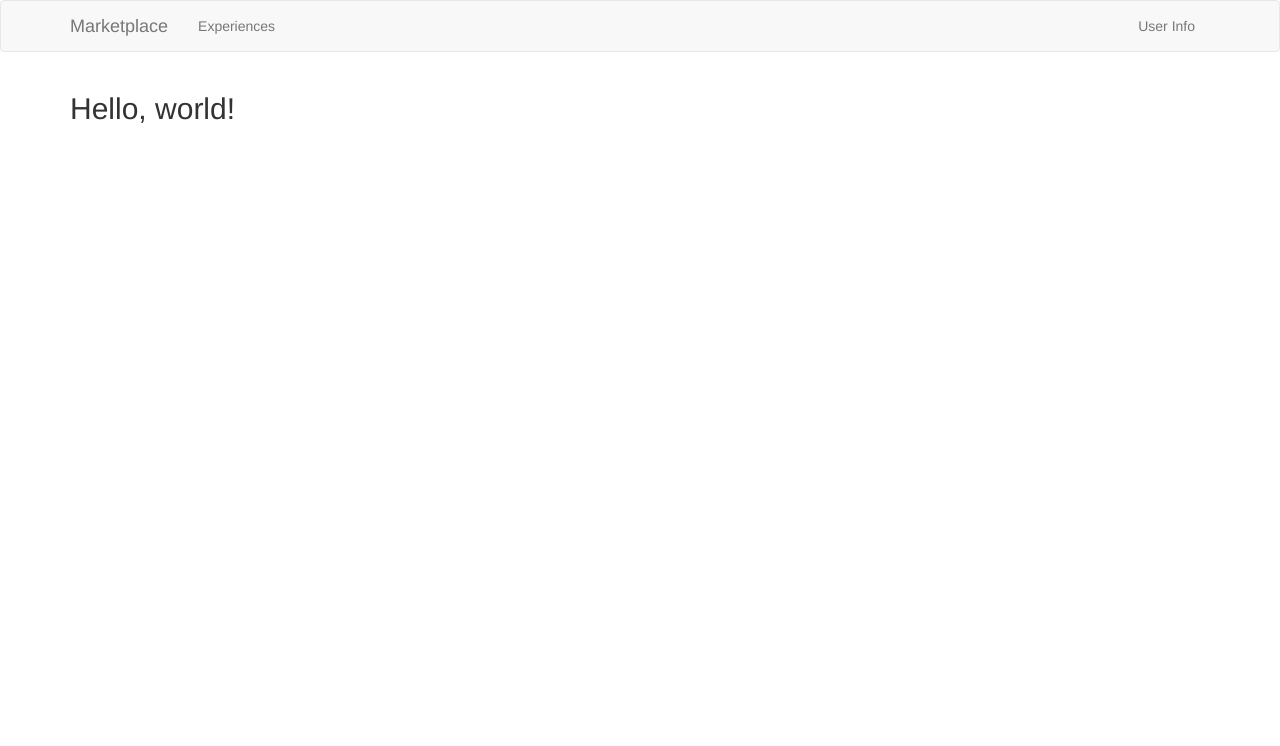
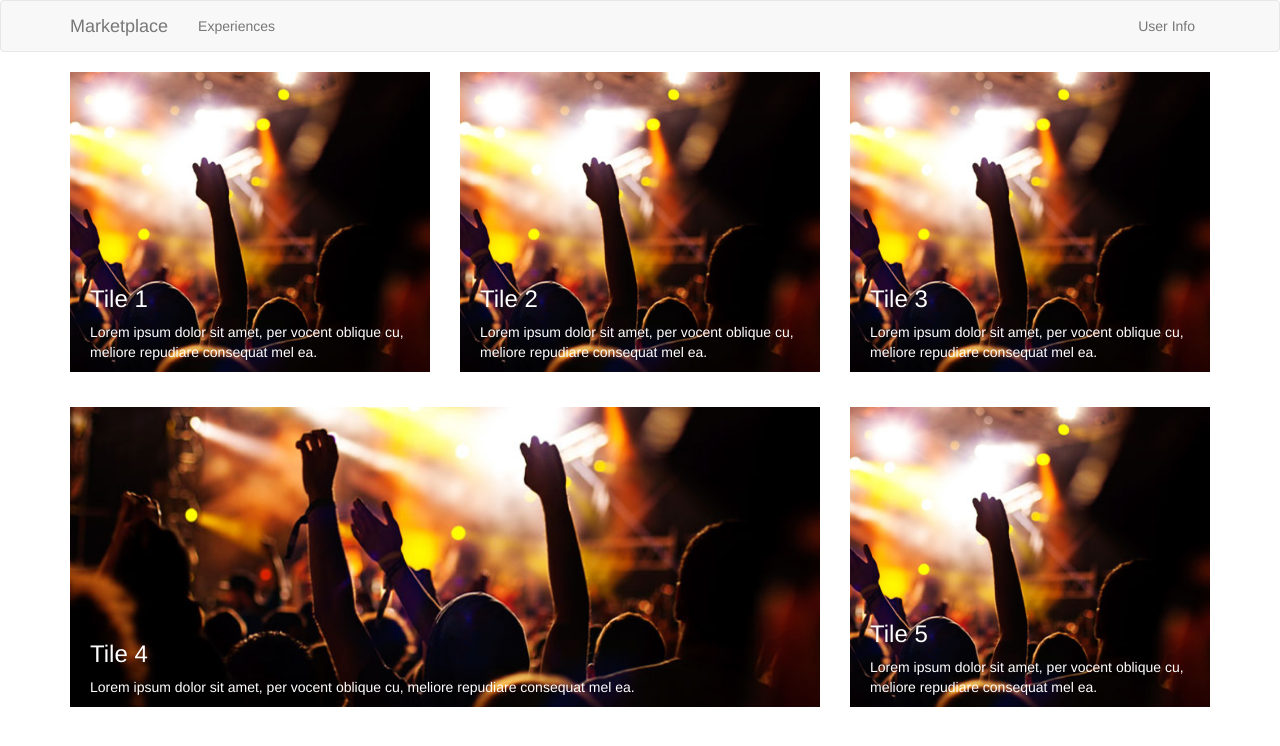
Before and after one commit to jessjass/cs4501-isa-project-final, a Django app: page / in a window 1280 px wide. Shown: the top 746 px of the page. Run offline with Django 3.2, Linux system fonts and the light colour scheme; some libraries are stand-ins or nearby versions.

Commit message:
Add basic home page design (draft)

```diff
--- a/app/web/pages/templates/index.html
+++ b/app/web/pages/templates/index.html
@@ -29,8 +29,47 @@
     {% include "navbar.html" %}
     <div class="container">
       <div class="row">
-        <div class="col-md-12">
-          <h2>Hello, world!</h2>
+        <div class="col-md-4">
+          <div class="tile">
+            <div class="tile-description">
+              <h3>Tile 1</h3>
+              <p>Lorem ipsum dolor sit amet, per vocent oblique cu, meliore repudiare consequat mel ea.</p>
+            </div>
+          </div>
+        </div>
+        <div class="col-md-4">
+          <div class="tile">
+            <div class="tile-description">
+              <h3>Tile 2</h3>
+              <p>Lorem ipsum dolor sit amet, per vocent oblique cu, meliore repudiare consequat mel ea.</p>
+            </div>
+          </div>
+        </div>
+        <div class="col-md-4">
+          <div class="tile">
+            <div class="tile-description">
+              <h3>Tile 3</h3>
+              <p>Lorem ipsum dolor sit amet, per vocent oblique cu, meliore repudiare consequat mel ea.</p>
+            </div>
+          </div>
+        </div>
+      </div>
+      <div class="row">
+        <div class="col-md-8">
+          <div class="tile">
+            <div class="tile-description">
+              <h3>Tile 4</h3>
+              <p>Lorem ipsum dolor sit amet, per vocent oblique cu, meliore repudiare consequat mel ea.</p>
+            </div>
+          </div>
+        </div>
+        <div class="col-md-4">
+          <div class="tile">
+            <div class="tile-description">
+              <h3>Tile 5</h3>
+              <p>Lorem ipsum dolor sit amet, per vocent oblique cu, meliore repudiare consequat mel ea.</p>
+            </div>
+          </div>
         </div>
       </div>
     </div>
--- /dev/null
+++ b/app/web/static/css/custom.css
@@ -0,0 +1,36 @@
+.tile {
+	color: #fff;
+	width: 100%;
+	display: inline-block;
+	box-sizing: border-box;
+	padding: 20px;
+	margin-bottom: 30px;
+    background: white url("../images/concert.jpg") no-repeat right bottom;
+    background-size: cover;
+    height:300px;
+    position: relative
+
+}
+
+.tile:hover {
+	opacity: 0.7;
+
+}
+
+.image:hover > .overlay {
+    width:100%;
+    height:100%;
+    position:absolute;
+    background-color:#000;
+    opacity:0.5;
+    border-radius:30px;
+}
+
+.tile-description {
+	position: absolute;
+	bottom: 0;
+}
+
+.tile-description > h3 {
+	color: #fff;
+}
```
Also changed, not shown: app/web/pages/static/css/custom.css (added, +25 -0 lines), app/web/pages/static/images/concert.jpg (added), app/web/pages/static/images/movie.jpg (added), app/web/pages/static/images/ski.jpg (added), app/web/static/images/concert.jpg (added), app/web/static/images/movie.jpg (added), app/web/static/images/ski.jpg (added).
